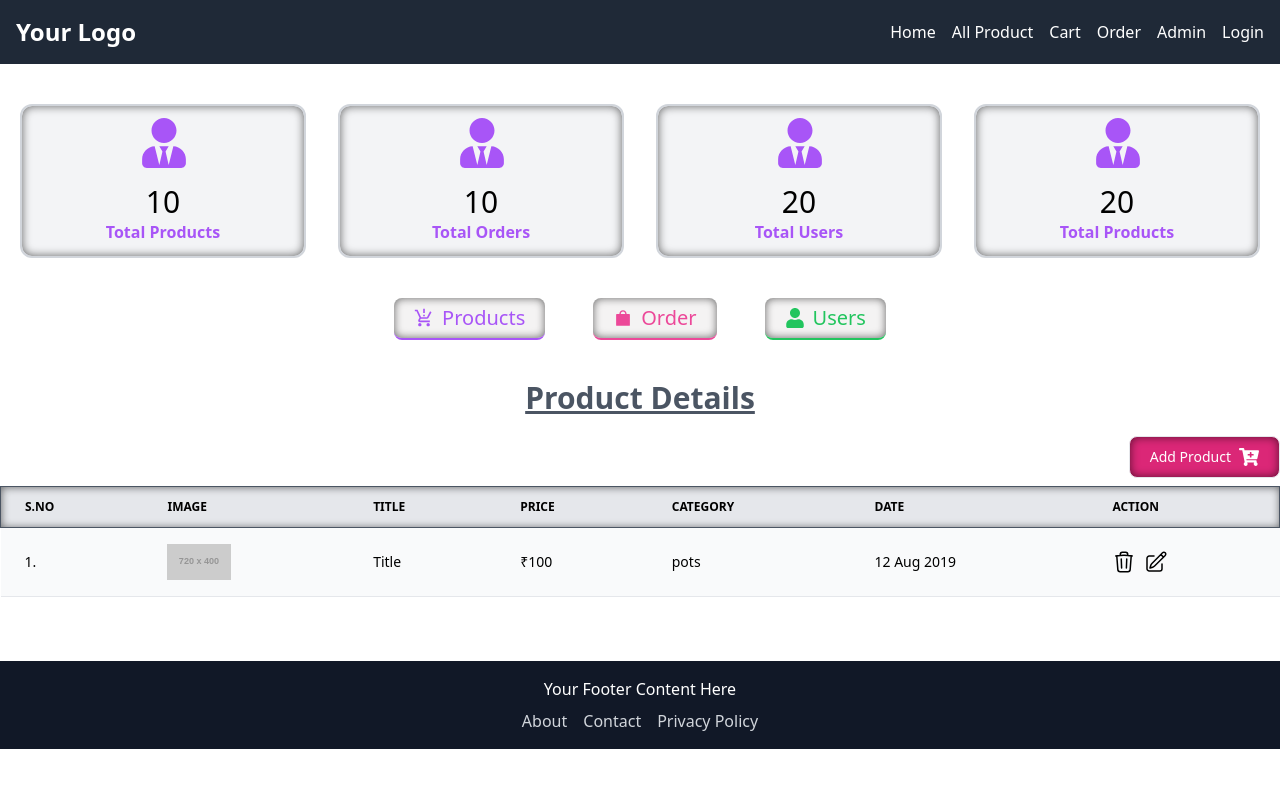
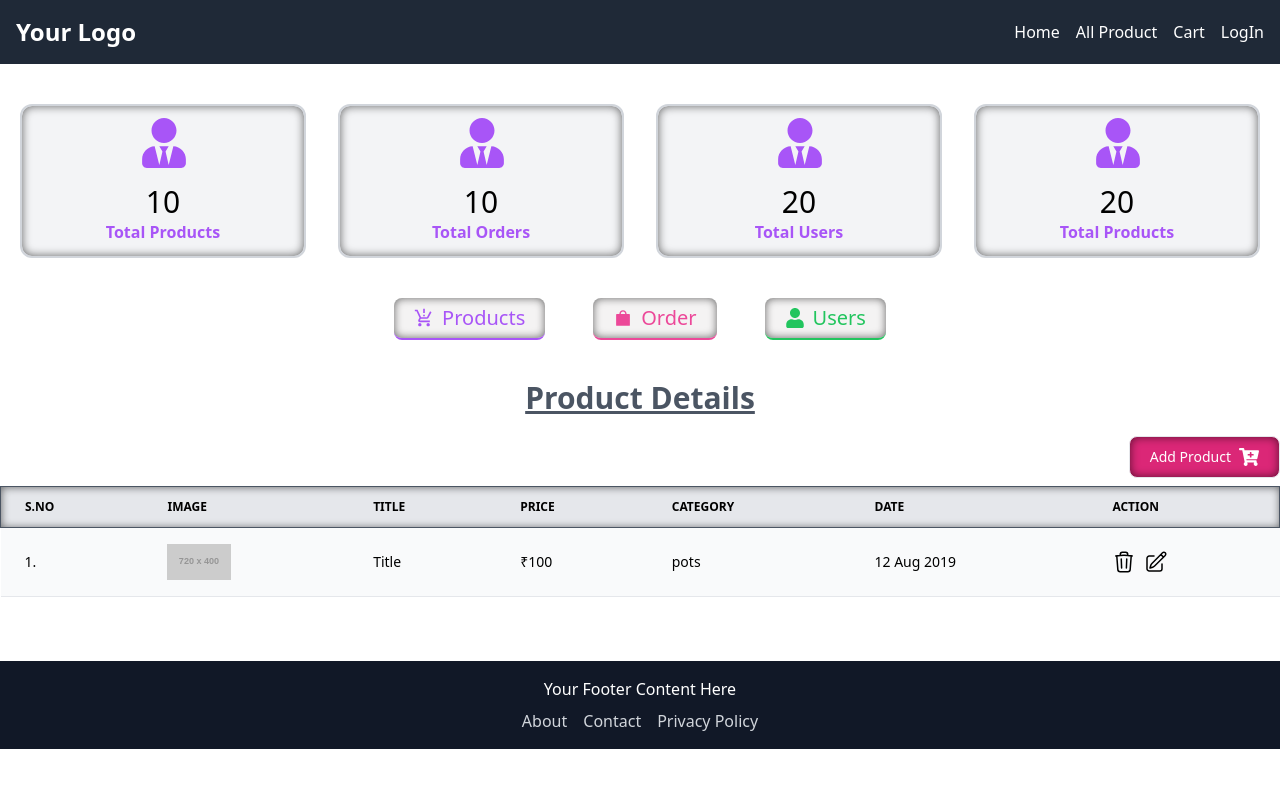
Before and after one commit to RachitSahu26/ShoppingWebsite, a React (Vite) app: page /admin in a window 1280 px wide. Shown: the top 788 px of the page. Built offline with nearby package versions, Linux system fonts and the light colour scheme.

Commit message:
making logic through protechted route

```diff
--- a/src/App.jsx
+++ b/src/App.jsx
@@ -6,6 +6,7 @@ import {
   BrowserRouter as Router,
   Route,
   Routes,
+  Navigate,
 } from "react-router-dom";
 import Order from './Pages/Order/Order';
 import NoPage from './Pages/Nopage/NoPage';
@@ -18,6 +19,7 @@ import UpdateProduct from './Pages/Admin/page/UpdateProduct';
 // import ProductCard from './Components/ProductCard/ProductCard';
 import { ToastContainer } from 'react-toastify';
 import 'react-toastify/dist/ReactToastify.css';
+import { Children } from 'react';
 function App() {
   return (
 
@@ -28,22 +30,52 @@ function App() {
 
 
           <Route path='/' element={<Home />} />
-          <Route path='/admin' element={<DashBorad />} />
+
+          <Route path='/admin' element={
+
+          <protectRouteForAdmin>
+          <DashBorad />
+
+          </protectRouteForAdmin>
+
+          } />
           <Route path='/cart' element={<Cart />} />
           <Route path='/allProduct' element={<AllProduct />} />
-          <Route path='/order' element={<Order />} />
+
+          <Route path='/order' element={
+
+            <protectRoute>
+
+              <Order />
+            </protectRoute>
+
+
+          }
+          />
           <Route path='/login' element={<Login />} />
           <Route path='/sigup' element={<Signup />} />
-          <Route path='/addproduct' element={<AddProduct/>} />
-          <Route path='/updateproduct' element={<UpdateProduct/>} />
+          <Route path='/addproduct' element={
+
+            <protectRouteForAdmin>
+              <AddProduct />
+            </protectRouteForAdmin>
+
+          } />
+          <Route path='/updateproduct' element={
+
+            <protectRouteForAdmin>
+              <UpdateProduct />
+
+            </protectRouteForAdmin>
+
+          } />
 
           <Route path='/' element={<NoPage />} />
-          {/* <Route path="/productinfo" element={<ProductCard />} /> */}
-          {/* <Route path='/*' element={<NoPage />} />   */}
+
 
         </Routes>
 
-      <ToastContainer/>
+        <ToastContainer />
 
       </Router>
     </MyState>
@@ -62,3 +94,33 @@ function App() {
 }
 
 export default App;
+
+
+// .......................protected route...........
+export const protectRoute = ({ children }) => {
+  const user = localStorage.getItem('userdata')
+  if (user) {
+    return children
+  }
+  else {
+
+    return <Navigate to={'/login'} />
+
+  }
+}
+
+
+
+
+// .......................protected route...........
+export const protectRouteForAdmin = ({ children }) => {
+  const admin = JSON.parse(localStorage.getItem('userdata'))
+  if (admin.user.email === "rachitsahu016@gmail.com") {
+    return children
+  }
+  else {
+
+    return <Navigate to={'/login'} />
+
+  }
+}
--- a/src/Components/NavBar/NavBar.jsx
+++ b/src/Components/NavBar/NavBar.jsx
@@ -1,9 +1,18 @@
 import React from 'react'
 import { Link } from 'react-router-dom'
-// import myContext from '../../Contexts/Data/MyContext'
-// import { BsFillMoonFill } from 'react-icons/bs';
-// const contex=useContext(myContext)
-// const {togglebtn,mode}=contex;
+import { toast } from 'react-toastify';
+
+
+
+
+const users = JSON.parse(localStorage.getItem("userdata"))
+// ...........................logout ..............
+
+const logOut = () => {
+  localStorage.clear('userdata');
+  toast.error('logout successful');
+  window.location.href = '/login';
+}
 
 function NavBar() {
   return (
@@ -25,11 +34,36 @@ function NavBar() {
 
           <Link to="/allproduct" className="text-white hover:text-gray-300">All Product</Link>
           <Link to="/cart" className="text-white hover:text-gray-300">Cart</Link>
+
+          {
+            users?.user?.email === "rachitsahu24@gmail.com" ?
               <Link to="/order" className="text-white hover:text-gray-300">Order</Link>
-        <Link to="/admin" className="text-white hover:text-gray-300">Admin</Link>
+              : ""
+          }
 
-        <Link to="/sigup" className="text-white hover:text-gray-300">Login</Link>
-        {/* <Link to="/product" className="text-white hover:text-gray-300"></Link> */}
+
+
+
+
+
+          {
+
+            users?.user?.email === "rachitsahu24@gmail.com" ?
+              <Link to="/admin" className="text-white hover:text-gray-300">
+                Admin</Link> : ""}
+
+          {
+            users ?
+              <Link to="" className="text-white hover:text-gray-300" onClick={logOut}>
+                LogOut
+              </Link>
+
+              : <Link to="/login" className="text-white hover:text-gray-300">
+                LogIn
+              </Link>
+          }
+
+
 
         </div>
         <div className="sm:hidden">
--- a/src/Pages/Registration/Login.jsx
+++ b/src/Pages/Registration/Login.jsx
@@ -4,6 +4,7 @@ import { signInWithEmailAndPassword } from 'firebase/auth';
 import { toast } from 'react-toastify';
 import { auth } from '../../FireBase/FirBase';
 import { useNavigate } from 'react-router-dom';
+
 
 const Login = () => {
   const [email, setEmail] = useState('');
@@ -16,29 +17,35 @@ const Login = () => {
 
   const context = useContext(myContext);
   const { loading, setLoading } = context;
-   const navigate= useNavigate();
 
 
   const handleLogin = (e) => {
     e.preventDefault();
     // Implement your login logic here
   };
+  const navigate= useNavigate();
 
 
 
-  const Login = async () => {
+  const login = async () => {
+
     try {
+
       const result = await signInWithEmailAndPassword(auth, email, password)
-      localStorage.setItem('user', JSON.stringify(result));
       toast.success("Signup Succesfully");
-    navigate('/')
+
+      localStorage.setItem('userdata',JSON.stringify(result));
+      navigate('/')
+
     } catch (error) {
       console.log(error)
+
 
     }
   }
   return (
     <div className="flex h-screen bg-gray-200">
+
       <div className="m-auto p-6 bg-white rounded-lg shadow-md w-96">
         <h2 className="text-2xl font-semibold text-center">Login</h2>
         <form className="mt-6" onSubmit={handleLogin}>
@@ -72,6 +79,9 @@ const Login = () => {
             />
           </div>
           <button
+
+
+onClick={login}
             className="w-full bg-blue-500 text-white font-semibold p-2 rounded-md hover:bg-blue-600"
             type="submit"
           >
```
Lines whose indentation alone changed are shown as unchanged.
